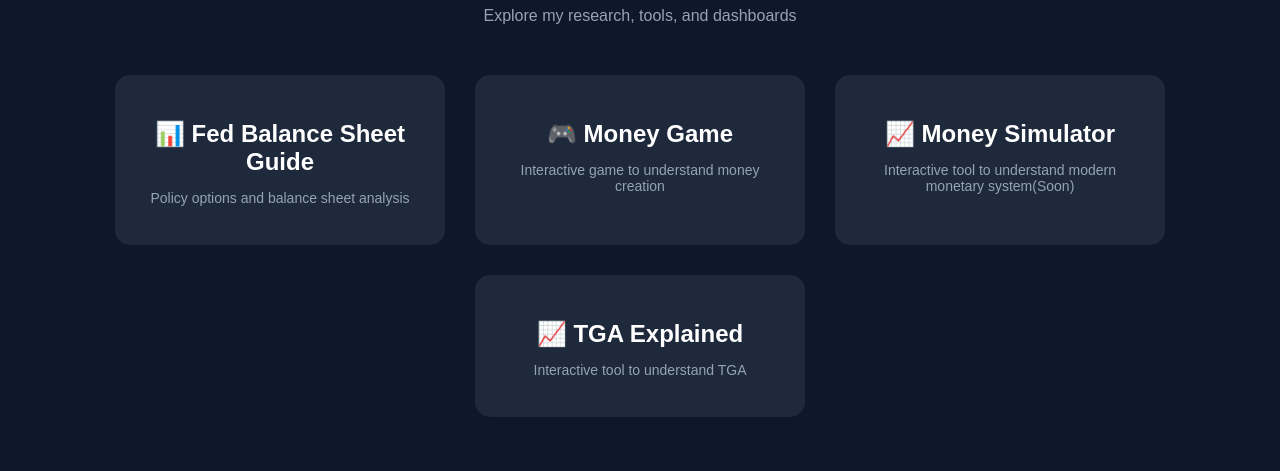
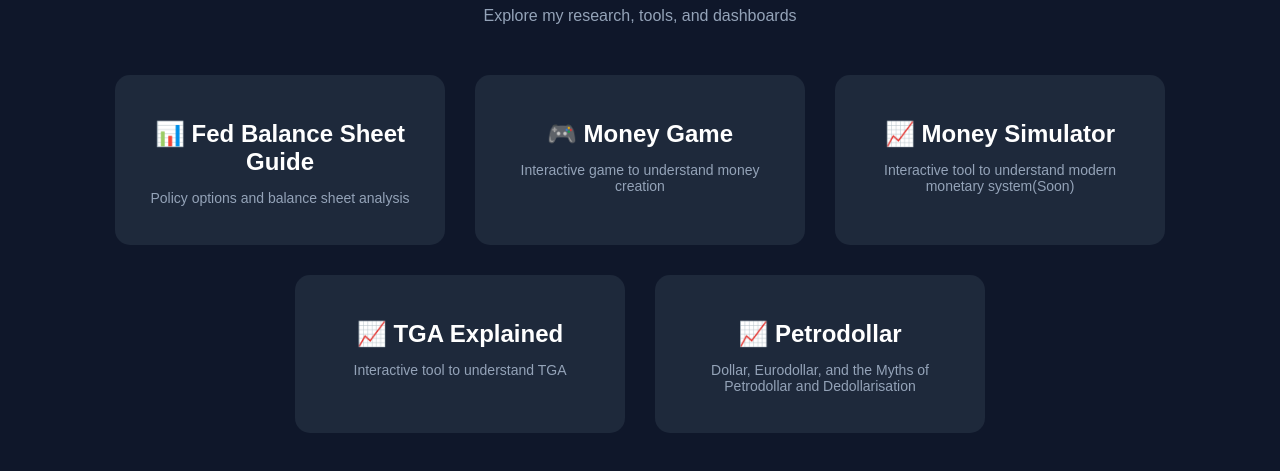
Before and after one commit to veridelisi/veridelisi.github.io, a plain HTML site: page index.html in a window 1280 px wide. Shown: the part 107-578 px from the top of the page. Drawn offline with Linux system fonts and the light colour scheme.

Commit message:
Add Petrodollar card to index.html

```diff
--- a/index.html
+++ b/index.html
@@ -87,6 +87,12 @@
             <p>Interactive tool to understand TGA</p>
         </a>
 
+                <!-- CARD 5 -->
+        <a class="card" href="https://veridelisi.github.io/Petrodollar/">
+            <h2>📈 Petrodollar</h2>
+            <p>Dollar, Eurodollar, and the Myths of Petrodollar and Dedollarisation</p>
+        </a>
+
 
 
     </div>
```
